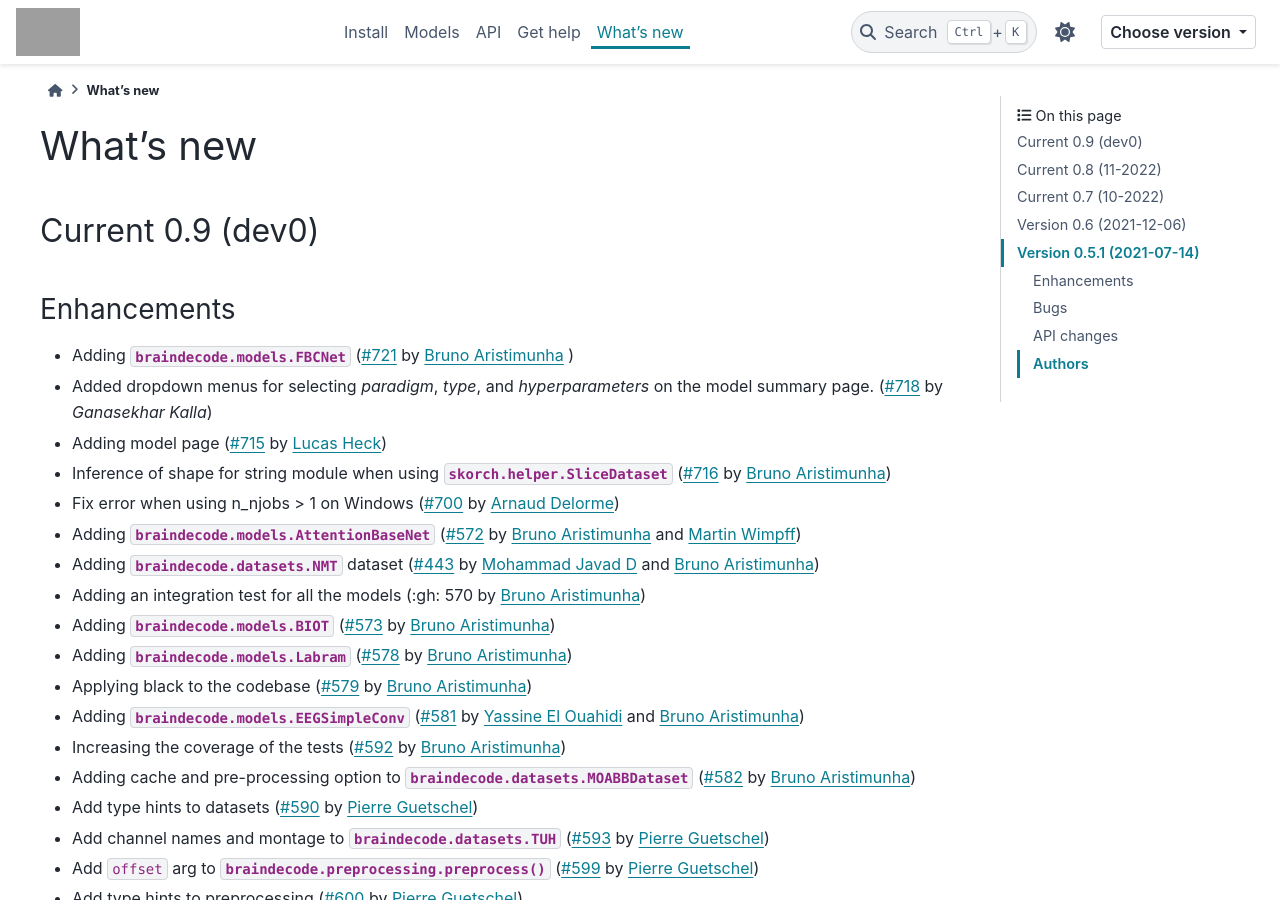
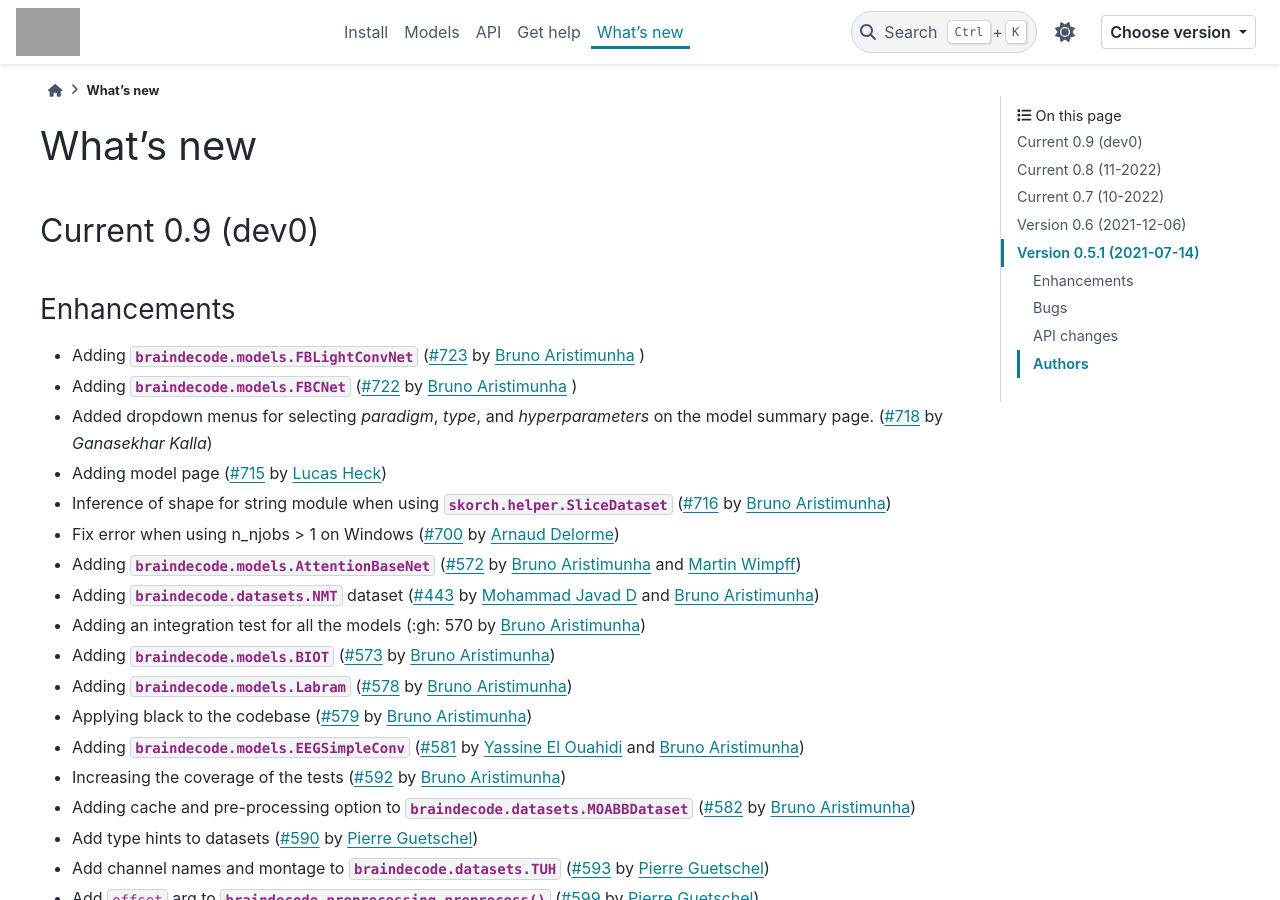
Before and after one commit to braindecode/braindecode, a Sphinx documentation site: the page built from docs/whats_new.rst, in a window 1280 px wide and 900 px high. Built offline with Sphinx 7.4.7 and the PyData theme 0.15.4, drawn with Linux system fonts in a browser that asks for light colours; pages that are not in the unit, such as notebooks, are missing from menus; comment, search, counter and statistics services are not loaded; grey boxes are pictures that could not be loaded.

Commit message:
updating the whats file

```diff
--- a/docs/whats_new.rst
+++ b/docs/whats_new.rst
@@ -22,7 +22,8 @@ Current 0.9 (dev0)
 
 Enhancements
 ~~~~~~~~~~~~
-- Adding :class:`braindecode.models.FBCNet` (:gh:`721` by `Bruno Aristimunha`_ )
+- Adding :class:`braindecode.models.FBLightConvNet` (:gh:`723` by `Bruno Aristimunha`_ )
+- Adding :class:`braindecode.models.FBCNet` (:gh:`722` by `Bruno Aristimunha`_ )
 - Added dropdown menus for selecting `paradigm`, `type`, and `hyperparameters` on the model summary page. (:gh:`718` by `Ganasekhar Kalla`)
 - Adding model page (:gh:`715` by `Lucas Heck`_)
 - Inference of shape for string module when using :class:`skorch.helper.SliceDataset` (:gh:`716` by `Bruno Aristimunha`_)
```
